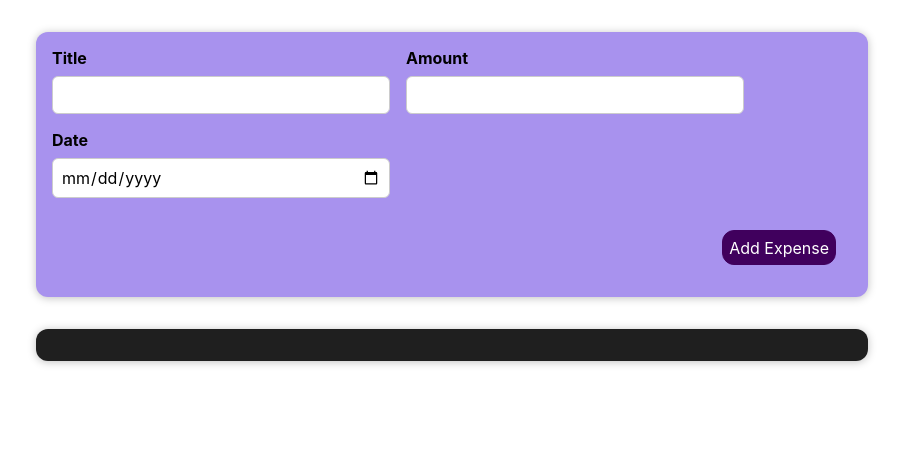
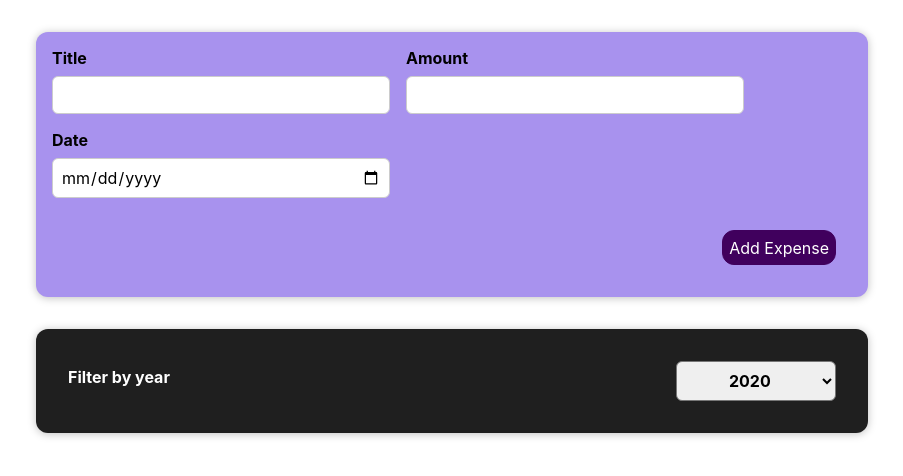
Before and after one commit to Karanjsk2k01/REACT-EXPENSE-TRACKER, a React (Create React App) app: page / in a window 1280 px wide. Shown: the top 476 px of the page, without its empty margins (188-1091 px from the left). Built offline with nearby package versions, Linux system fonts and the light colour scheme.

Commit message:
Added filter in the UI and created the state for it

```diff
--- /dev/null
+++ b/src/components/Expenses/ExpenseFiler.css
@@ -0,0 +1,24 @@
+.expenses-filter {
+  color: white;
+  padding: 0 1rem;
+}
+
+.expenses-filter__control {
+  display: flex;
+  width: 100%;
+  align-items: center;
+  justify-content: space-between;
+  margin: 1rem 0;
+}
+
+.expenses-filter label {
+  font-weight: bold;
+  margin-bottom: 0.5rem;
+}
+
+.expenses-filter select {
+  font: inherit;
+  padding: 0.5rem 3rem;
+  font-weight: bold;
+  border-radius: 6px;
+}
--- /dev/null
+++ b/src/components/Expenses/ExpenseFilter.js
@@ -0,0 +1,27 @@
+import React from 'react'
+import './ExpenseFiler.css';
+
+const ExpenseFilter = (props) => {
+
+  const setFilteredValueHandler = (event) => {
+
+    props.onchangeFilter(event.target.value);
+  }
+
+
+  return (
+    <div className='expenses-filter'>
+      <div className='expenses-filter__control'>
+        <label>Filter by year</label>
+        <select value={props.selected} onChange={setFilteredValueHandler}>
+          <option value='2022'>2022</option>
+          <option value='2021'>2021</option>
+          <option value='2020'>2020</option>
+          <option value='2019'>2019</option>
+        </select>
+      </div>
+    </div>
+  )
+}
+
+export default ExpenseFilter
--- a/src/components/Expenses/ExpenseItem.js
+++ b/src/components/Expenses/ExpenseItem.js
@@ -6,26 +6,13 @@ import { useState } from 'react';
 
 var ExpenseItem = (props) => {
 
-  let [title, setTitle] = useState(props.title);
-  // const updateExpense = () => {
-  //   setExpense('$100');
-  // }
-
-  const clickHandlers = () => {
-    setTitle('Updated');
-    console.log(title);
-  }
-
   return (
     <Card className="expense-item">
       <ExpenseDate date={props.date} />
       <ExpenseDetails
         amount={`$ ${props.amount}`}
-        // locationOfExpenditure={props.locationOfExpenditure}
-        title={title}
+        title={props.title}
       />
-      {/* <button onClick={updateExpense}>Update Expense Amount</button> */}
-      <button onClick={clickHandlers}>DeleteExpenses</button>
     </Card>
   )
 }
--- a/src/components/Expenses/Expenses.js
+++ b/src/components/Expenses/Expenses.js
@@ -1,49 +1,28 @@
 import ExpenseItem from "./ExpenseItem";
 import Card from "../UI/card";
 import "./expenses.css";
+import ExpenseFilter from "./ExpenseFilter";
+import { useState } from "react";
 
 var Expense = (props) => {
 
-  // const expenses = [
-  //   {
-  //     id: 'e1',
-  //     title: 'Toilet Paper',
-  //     amount: 94.12,
-  //     date: new Date(2020, 7, 14),
-  //     locationOfExpenditure: "HouseHoldItems"
-  //   },
-  //   {
-  //     id: 'e2', title: 'New TV', amount: 799.49, date: new Date(2021, 2, 12),
-  //     locationOfExpenditure: "Electronics"
-  //   },
-  //   {
-  //     id: 'e3',
-  //     title: 'Car Insurance',
-  //     amount: 294.67,
-  //     date: new Date(2021, 2, 28),
-  //     locationOfExpenditure: "Vehicle Related"
-  //   },
-  //   {
-  //     id: 'e4',
-  //     title: 'New Desk (Wooden)',
-  //     amount: 450,
-  //     date: new Date(2021, 5, 12),
-  //     locationOfExpenditure: "Stationeries"
-  //   },
-  // ];
+  const [filteredValue, setFilteredValue] = useState('2020');
 
   const expenseData = props.expenseData || [];
 
+  const onFilterChange = (selectedValue) => {
+    setFilteredValue(selectedValue);
+  }
 
   return (
     <Card className="expenses">
+      <ExpenseFilter selected={filteredValue} onchangeFilter={onFilterChange} />
       {expenseData.map((expense) => (
         <ExpenseItem
           key={expense.id}
           title={expense.Title}
           amount={expense.Amount}
           date={expense.Date}
-        // locationOfExpenditure={expense.locationOfExpenditure}
         />
       ))}
     </Card>
```
